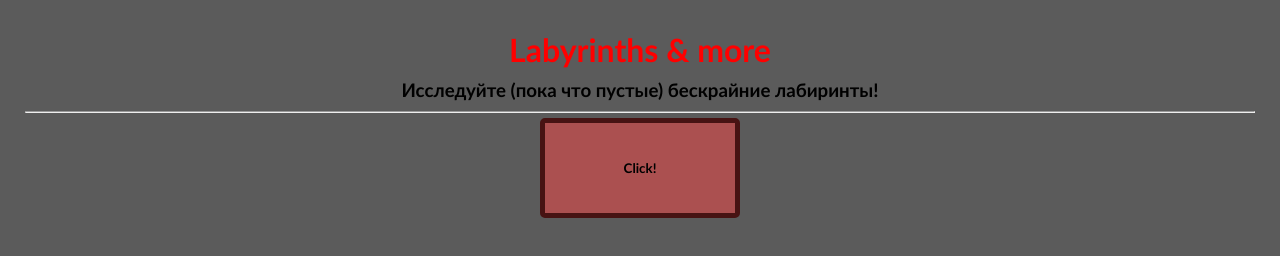
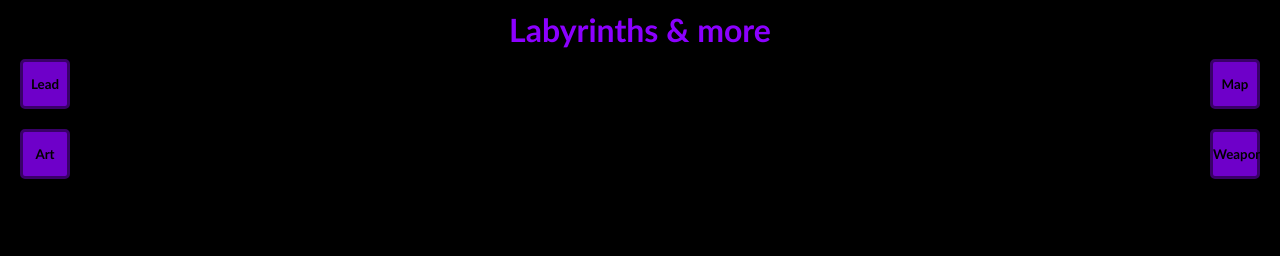
Before and after one commit to Ptah9/some_game, a plain HTML site: page index.html in a window 1280 px wide. Drawn offline with Linux system fonts and the light colour scheme.

Commit message:
colors redesigned, menu buttons added

```diff
--- a/index.html
+++ b/index.html
@@ -8,11 +8,27 @@
 </head>
 <body>
     <div class="page">
-        <h1 class="name">Labyrinths & more</h1>
-        <h3 class="desc">Исследуйте (пока что пустые) бескрайние лабиринты!</h3>
-        <hr>
-        <div class="btn">
-            <button id="btn_click" class="click_button">Click!</button>
+        <h1 class="title">Labyrinths & more</h1>
+
+        <div class="menu_up_btns">
+            <div class="leaderboard_btn">
+                <button id="leaderboard_btn" class="main_button">Lead</button>
+            </div>
+
+            <div class="map_btn">
+                <button id="map_btn" class="main_button">Map</button>
+            </div>
+        </div>
+
+
+        <div class="menu_down_btns">
+            <div class="artifacts_btn">
+                <button id="artifacts_btn" class="main_button">Art</button>
+            </div>
+
+            <div class="weapon_btn">
+                <button id="weapon_btn" class="main_button">Weapon</button>
+            </div>
         </div>
 
     </div>
--- a/style/style.css
+++ b/style/style.css
@@ -2,55 +2,69 @@
     margin: 0;
     padding: 0;
     box-sizing: border-box;
-    transition: 0.3s;
 }
 *{
     font-family: calibri;
 }
 
 .page {
-    max-width: 1400px;
     min-height: 100vh;
-    background: rgb(91, 91, 91);
+    background: rgb(0, 0, 0);
     margin: 0 auto;
-    padding: 20px;
+    padding: 10px;
     position: relative;
 }
-.desc {
-    margin: 10px;
-    text-align: center;
 
+.title {
 
-}
-
-.name {
-    color:rgb(255, 0, 0);
-    margin: 10px;
+    color: rgb(140, 0, 255);
     text-align: center;
 }
 
-.click_button {
-
-    height: 100px;
-    width: 200px;
-    color: black;
-    background-color: rgb(171, 80, 80);
-    border: 5px solid rgb(71, 19, 19);
+.main_button {
+    margin: 10px;
+    height: 50px;
+    width: 50px;
+    color: rgb(0, 0, 0);
+    background-color: rgb(110, 0, 201);
+    border: 3px solid rgb(57, 0, 104);
     border-radius: 5px;
     font-weight: 700;
     text-align: center;
 
 }
 
-.click_button:active {
-    background-color:brown;
-    border-color:rgb(40, 11, 11);
+.main_button:active {
+    background-color:rgb(88, 0, 161);
+    border-color:rgb(57, 0, 104);
+    transition: 0.1s;
 }
 
-hr {
-    margin: 5px;
-    color:red
-}
 .btn {
     text-align: center;
 }
+
+.menu_up_btns {
+    display: flex;
+    justify-content: space-between;
+    box-sizing: border-box;
+}
+/* ----------------------------------- */
+/* .leaderboard_btn {
+}
+
+.map_btn {
+
+} */
+/* -------------------------------- */
+.menu_down_btns {
+    display: flex;
+    justify-content: space-between;
+    box-sizing: border-box;
+}
+
+/* .artifacts_btn {
+}
+
+.weapon_btn {
+} */
```
